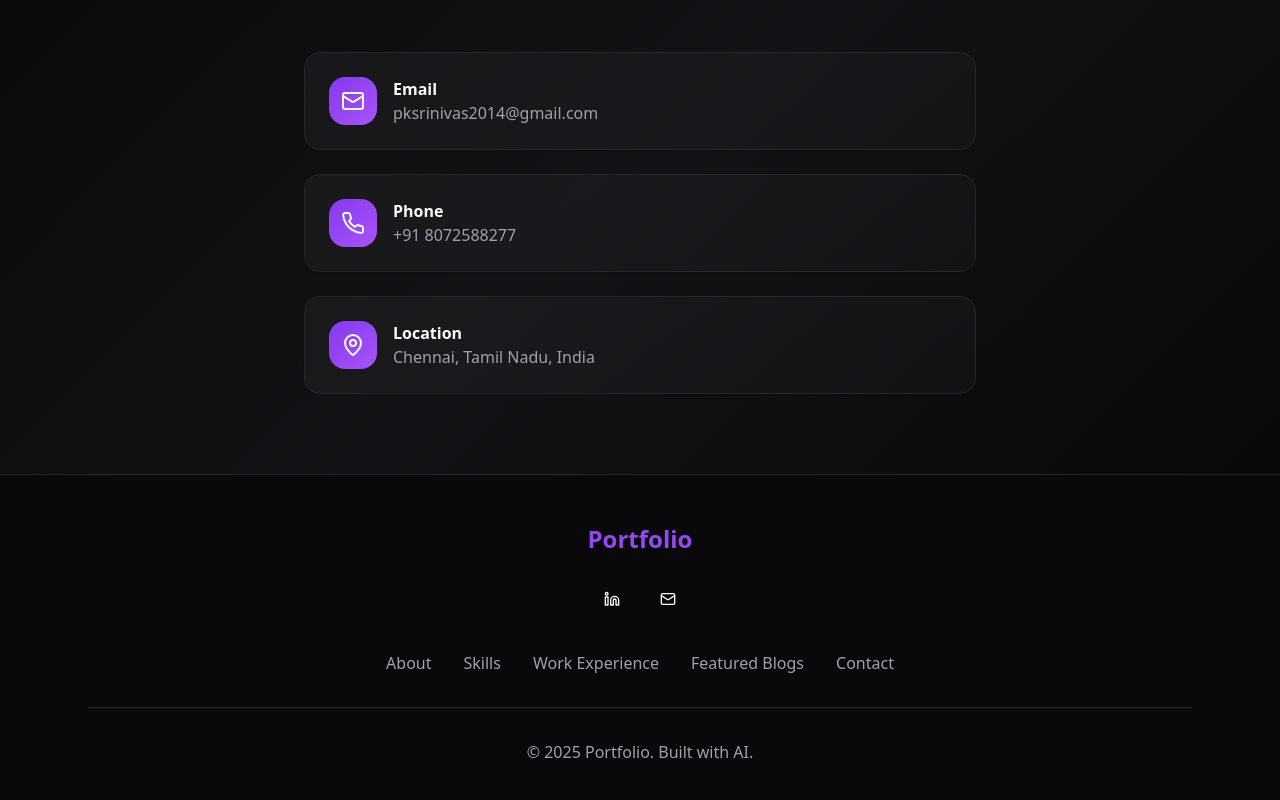
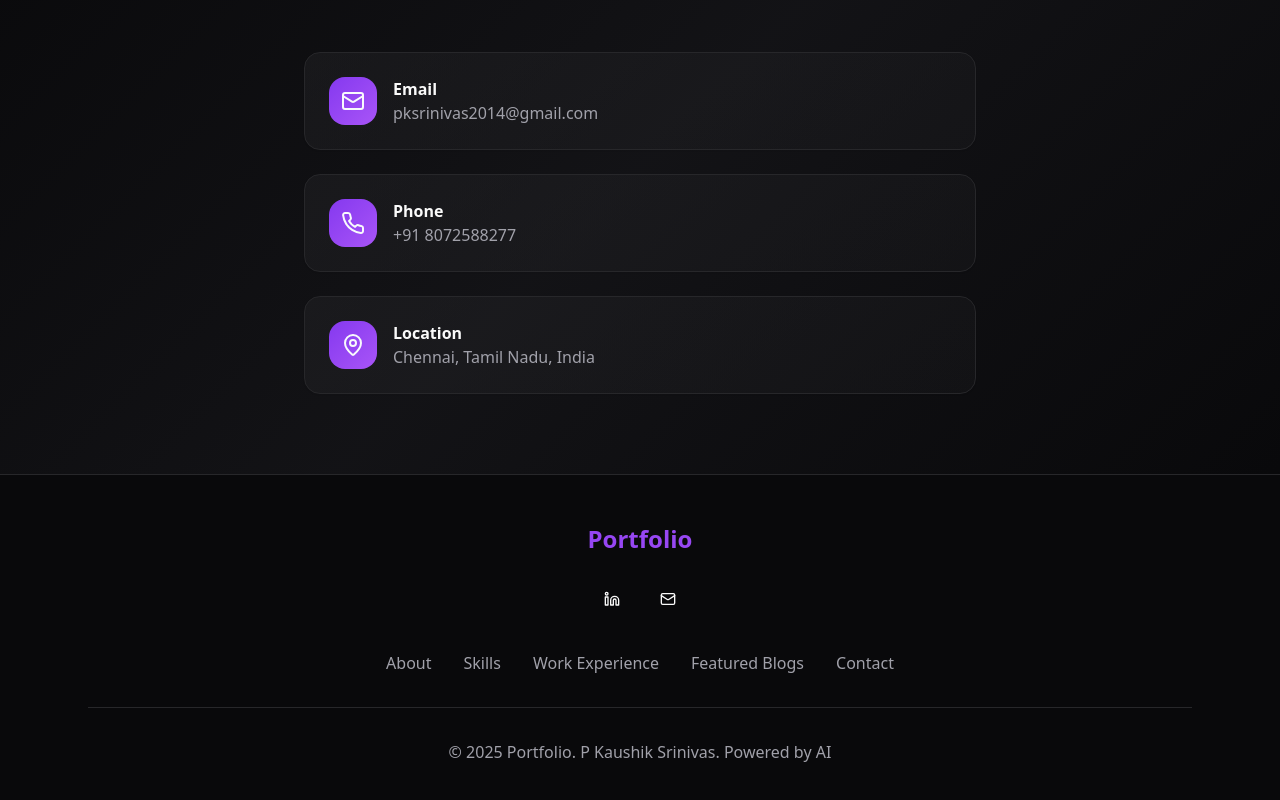
Before and after one commit to pksrinivas/pksrinivas-portfolio, a React (Vite) app: page / in a window 1280 px wide. Shown: the part 7396-8196 px from the top of the page. Built offline with nearby package versions, Linux system fonts and the light colour scheme.

Commit message:
Update Footer.tsx

```diff
--- a/src/components/Footer.tsx
+++ b/src/components/Footer.tsx
@@ -44,7 +44,7 @@ const Footer = () => {
           {/* Copyright */}
           <div className="pt-8 border-t border-border">
             <p className="text-muted-foreground">
-              © {currentYear} Portfolio. Built with AI.
+              © {currentYear} Portfolio. P Kaushik Srinivas. Powered by AI
             </p>
           </div>
         </div>
```
